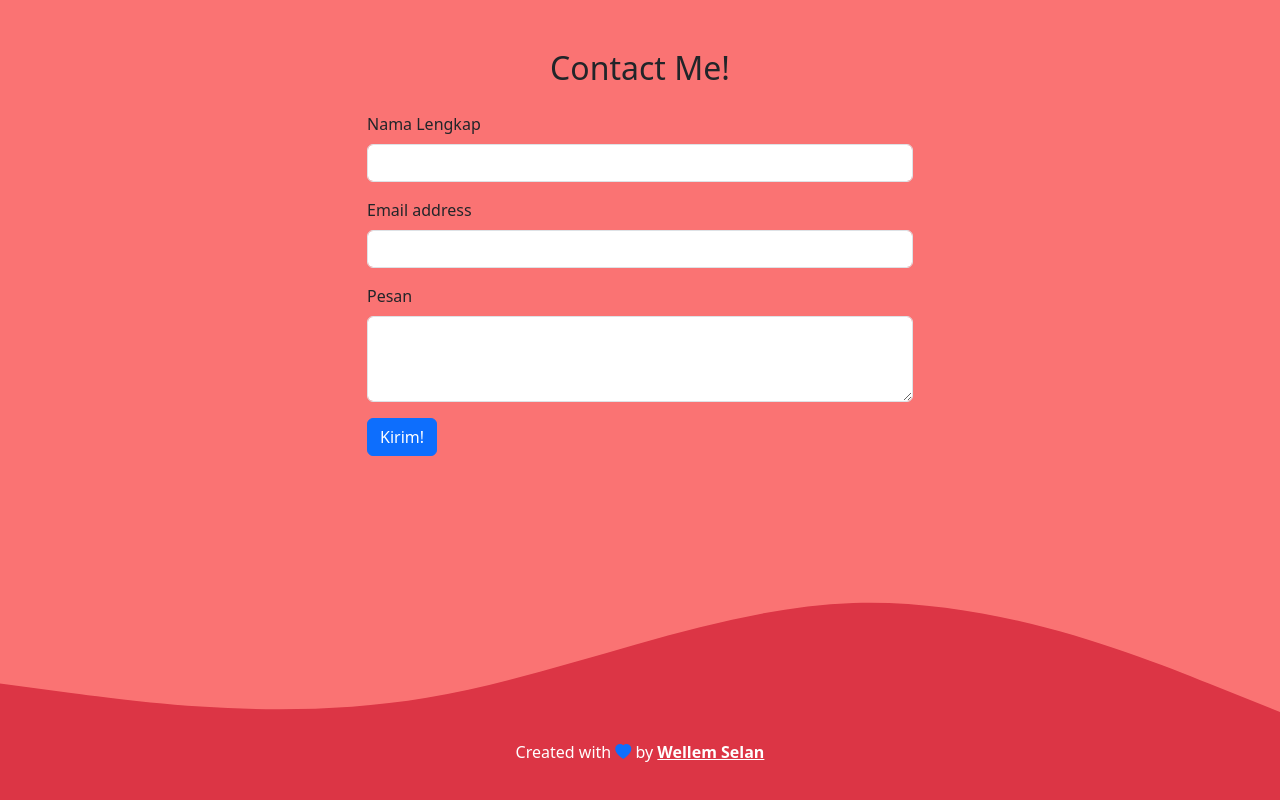
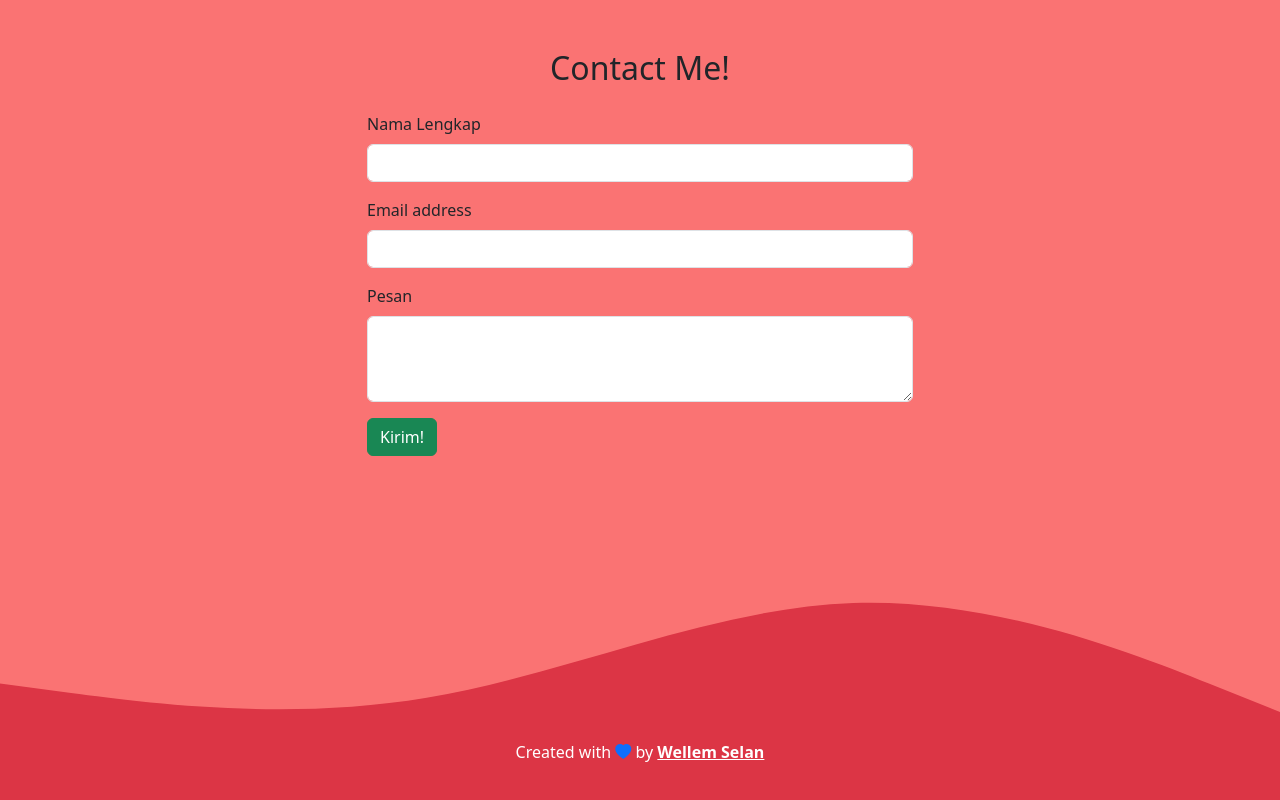
Before and after one commit to Wellem30/Wellem30.github.io, a plain HTML site: page index.html in a window 1280 px wide. Shown: the part 2799-3599 px from the top of the page. Drawn offline with nearby package versions, Linux system fonts and the light colour scheme.

Commit message:
mengubah warna tombol menjadi hijau

```diff
--- a/index.html
+++ b/index.html
@@ -183,7 +183,7 @@
                 <label for="pesan" class="form-label">Pesan</label>
                 <textarea class="form-control" id="pesan" rows="3"></textarea>
               </div>
-              <button type="submit" class="btn btn-primary">Kirim!</button>
+              <button type="submit" class="btn btn-success">Kirim!</button>
             </form>
           </div>
         </div>
```
